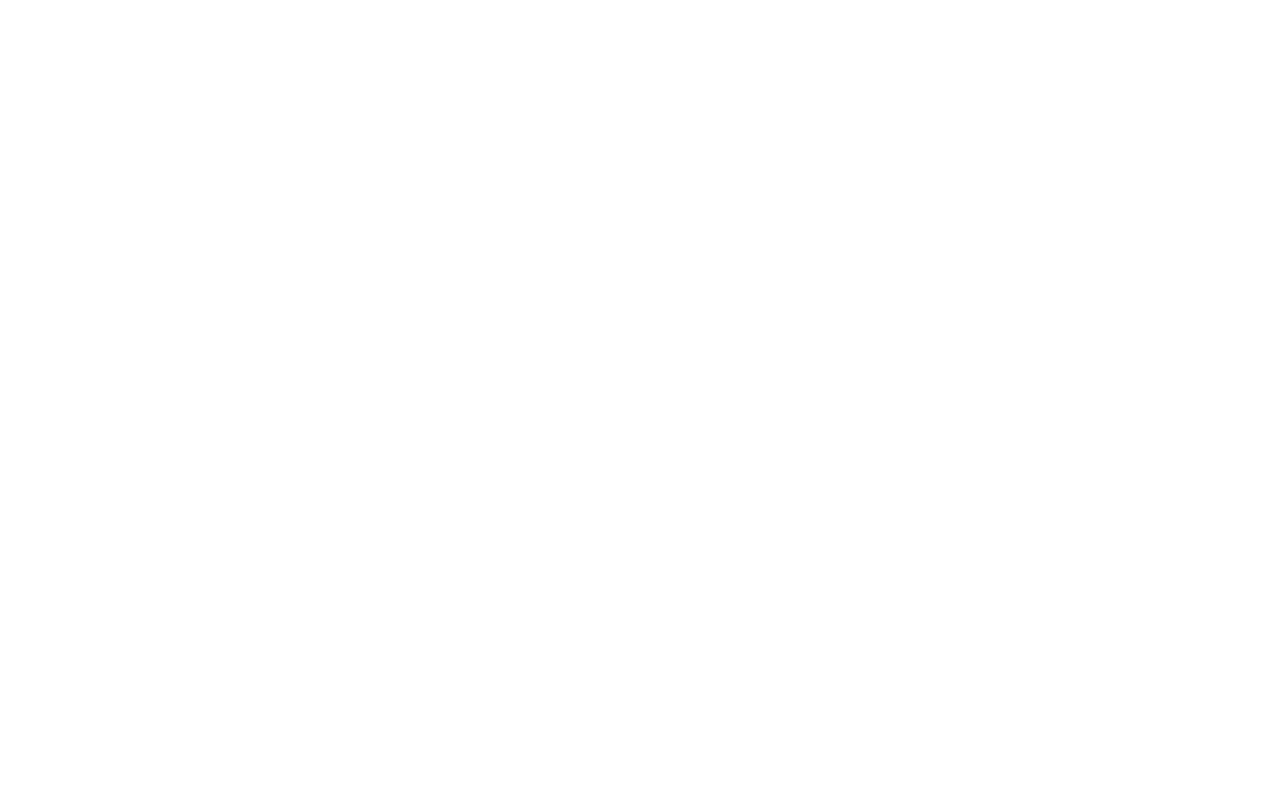
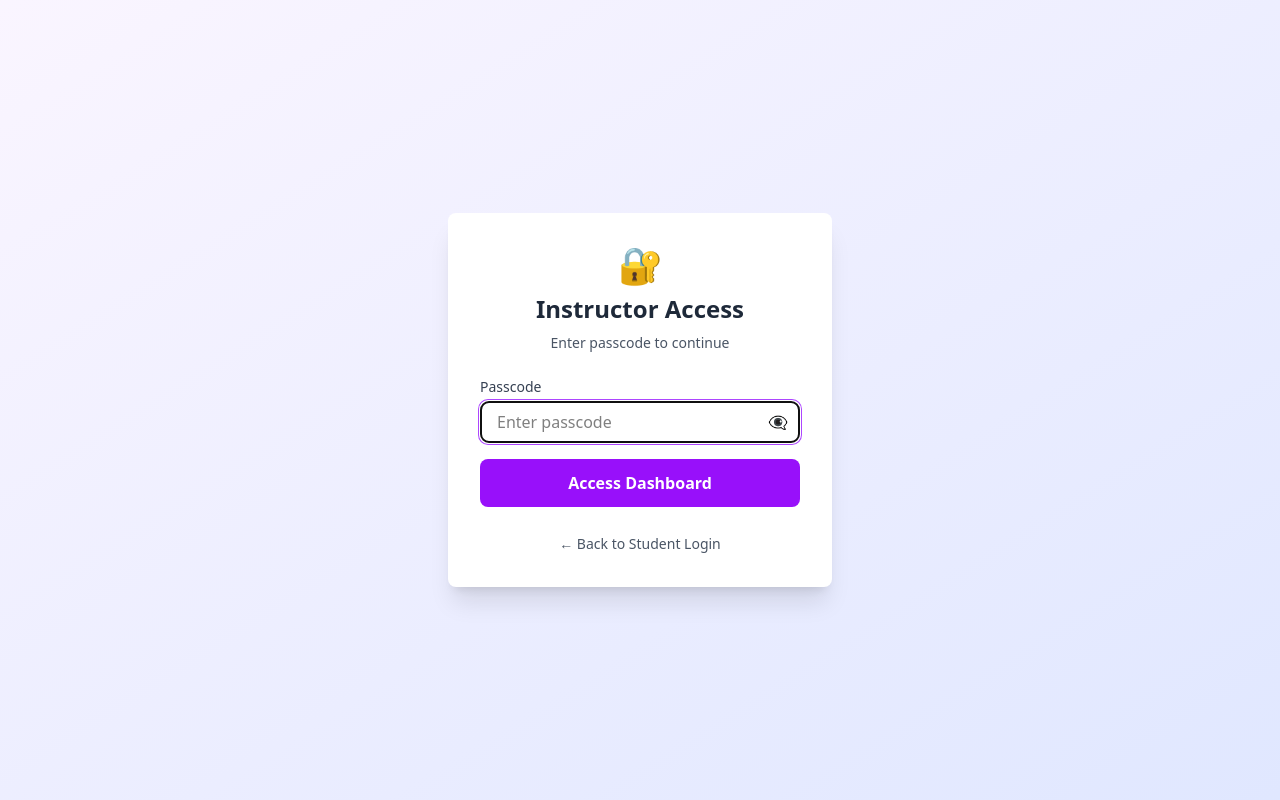
Before and after one commit to EdCalzar/quiz-application, a React (Vite) app: page /instructor-login in a window 1280 px wide. Before the commit this address had no page. Built offline with nearby package versions, Linux system fonts and the light colour scheme.

Commit message:
Added student form validation

```diff
--- a/src/App.jsx
+++ b/src/App.jsx
@@ -1,13 +1,34 @@
-import OnClick from "./practice/OnClick"
-import OnChange from "./practice/OnChange"
-import OnSubmit from "./practice/onSubmit"
-import LandingPage from "./components/LandingPage"
-import { Route, Routes } from "react-router-dom"
+import { BrowserRouter, Routes, Route, Navigate } from 'react-router-dom';
+import LandingPage from './components/LandingPage';
+import InstructorLogin from './components/InstructorLogin';
+import QuizPage from './components/QuizPage';
+import InstructorDashboard from './components/InstructorDashboard';
+import ProtectedRoute from './components/ProtectedRoute';
 
 export default function App() {
   return (
-    <Routes>
-      <Route path="/" element={<LandingPage/>}/>
-    </Routes>
-  )
+    <BrowserRouter>
+      <Routes>
+        {/* Public Routes */}
+        <Route path="/" element={<LandingPage />} />
+        <Route path="/instructor-login" element={<InstructorLogin />} />
+
+        {/* Student Route */}
+        <Route path="/quiz" element={<QuizPage />} />
+
+        {/* Protected Instructor Route */}
+        <Route
+          path="/instructor/dashboard"
+          element={
+            <ProtectedRoute>
+              <InstructorDashboard />
+            </ProtectedRoute>
+          }
+        />
+
+        {/* Fallback - redirect to home */}
+        <Route path="*" element={<Navigate to="/" replace />} />
+      </Routes>
+    </BrowserRouter>
+  );
 }
--- /dev/null
+++ b/src/components/InstructorDashboard.jsx
@@ -0,0 +1,5 @@
+export default function InstructorDashboard() {
+    return (
+        <h1>Instructor Dashboard</h1>
+    )
+}
--- a/src/components/InstructorLogin.jsx
+++ b/src/components/InstructorLogin.jsx
@@ -1,7 +1,104 @@
+import { useState } from "react";
+import { useNavigate } from "react-router-dom";
+
 export default function InstructorLogin() {
-    return (
-        <>
+  const [passcode, setPasscode] = useState("");
+  const [error, setError] = useState("");
+  const [showPassword, setShowPassword] = useState(false);
 
-        </>
-    )
+  const navigate = useNavigate();
+
+  // Get passcode from .env file
+  const CORRECT_PASSCODE = import.meta.env.VITE_INSTRUCTOR_PASSCODE;
+
+  const handleSubmit = (e) => {
+    e.preventDefault();
+
+    // Validate passcode
+    if (passcode === CORRECT_PASSCODE) {
+      // Store authentication in localStorage
+      localStorage.setItem("instructorAuth", "true");
+      localStorage.setItem("instructorLoginTime", new Date().toISOString());
+
+      // Navigate to instructor dashboard
+      navigate("/instructor/dashboard");
+    } else {
+      setError("Incorrect passcode. Please try again.");
+      setPasscode(""); // Clear input
+    }
+  };
+
+  return (
+    <div className="min-h-screen bg-linear-to-br from-purple-50 to-indigo-100 flex items-center justify-center p-4">
+      <div className="bg-white rounded-lg shadow-xl p-8 max-w-sm w-full">
+        {/* Header */}
+        <div className="text-center mb-6">
+          <div className="text-4xl mb-2">🔐</div>
+          <h2 className="text-2xl font-bold text-gray-800">
+            Instructor Access
+          </h2>
+          <p className="text-gray-600 text-sm mt-2">
+            Enter passcode to continue
+          </p>
+        </div>
+
+        {/* Error Message */}
+        {error && (
+          <div className="bg-red-50 border border-red-200 text-red-700 px-4 py-3 rounded mb-4 text-sm">
+            {error}
+          </div>
+        )}
+
+        {/* Form */}
+        <form onSubmit={handleSubmit} className="space-y-4">
+          {/* Passcode Input */}
+          <div>
+            <label className="block text-sm font-medium text-gray-700 mb-1">
+              Passcode
+            </label>
+            <div className="relative">
+              <input
+                type={showPassword ? "text" : "password"}
+                value={passcode}
+                onChange={(e) => {
+                  setPasscode(e.target.value);
+                  setError(""); // Clear error when typing
+                }}
+                className="w-full px-4 py-2 border border-gray-300 rounded-lg focus:ring-2 focus:ring-purple-500 focus:border-transparent"
+                placeholder="Enter passcode"
+                autoFocus
+              />
+
+              {/* Show/Hide Password Button */}
+              <button
+                type="button"
+                onClick={() => setShowPassword(!showPassword)}
+                className="absolute right-3 top-1/2 -translate-y-1/2 text-gray-500 hover:text-gray-700"
+              >
+                {showPassword ? "👁️" : "👁️‍🗨️"}
+              </button>
+            </div>
+          </div>
+
+          {/* Submit Button */}
+          <button
+            type="submit"
+            className="w-full bg-purple-600 text-white py-3 rounded-lg font-semibold hover:bg-purple-700 transition-colors"
+          >
+            Access Dashboard
+          </button>
+        </form>
+
+        {/* Back Link */}
+        <div className="mt-6 text-center">
+          <button
+            onClick={() => navigate("/")}
+            className="text-gray-600 hover:text-gray-800 text-sm"
+          >
+            ← Back to Student Login
+          </button>
+        </div>
+      </div>
+    </div>
+  );
 }
--- /dev/null
+++ b/src/components/ProtectedRoute.jsx
@@ -0,0 +1,14 @@
+import { Navigate } from 'react-router-dom';
+
+export default function ProtectedRoute({ children }) {
+  // Check if instructor is authenticated
+  const isAuthenticated = localStorage.getItem('instructorAuth') === 'true';
+
+  // If not authenticated, redirect to login
+  if (!isAuthenticated) {
+    return <Navigate to="/instructor-login" replace />;
+  }
+
+  // If authenticated, show the protected content
+  return children;
+}
--- /dev/null
+++ b/src/components/QuizPage.jsx
@@ -0,0 +1,5 @@
+export default function QuizPage() {
+    return (
+        <h1>Quiz Page</h1>
+    )
+}
--- a/src/main.jsx
+++ b/src/main.jsx
@@ -1,13 +1,10 @@
 import { StrictMode } from "react";
 import { createRoot } from "react-dom/client";
-import { BrowserRouter } from "react-router-dom";
 import "./index.css";
 import App from "./App.jsx";
 
 createRoot(document.getElementById("root")).render(
   <StrictMode>
-    <BrowserRouter>
       <App />
-    </BrowserRouter>
   </StrictMode>
 );
--- /dev/null
+++ b/src/utils/auth.js
@@ -0,0 +1,23 @@
+// src/utils/auth.js
+
+// Get current student from session
+export const getCurrentStudent = () => {
+  const studentData = sessionStorage.getItem('currentStudent');
+  return studentData ? JSON.parse(studentData) : null;
+};
+
+// Check if instructor is logged in
+export const isInstructorLoggedIn = () => {
+  return localStorage.getItem('instructorAuth') === 'true';
+};
+
+// Logout instructor
+export const logoutInstructor = () => {
+  localStorage.removeItem('instructorAuth');
+  localStorage.removeItem('instructorLoginTime');
+};
+
+// Clear student session
+export const clearStudentSession = () => {
+  sessionStorage.removeItem('currentStudent');
+};
```
